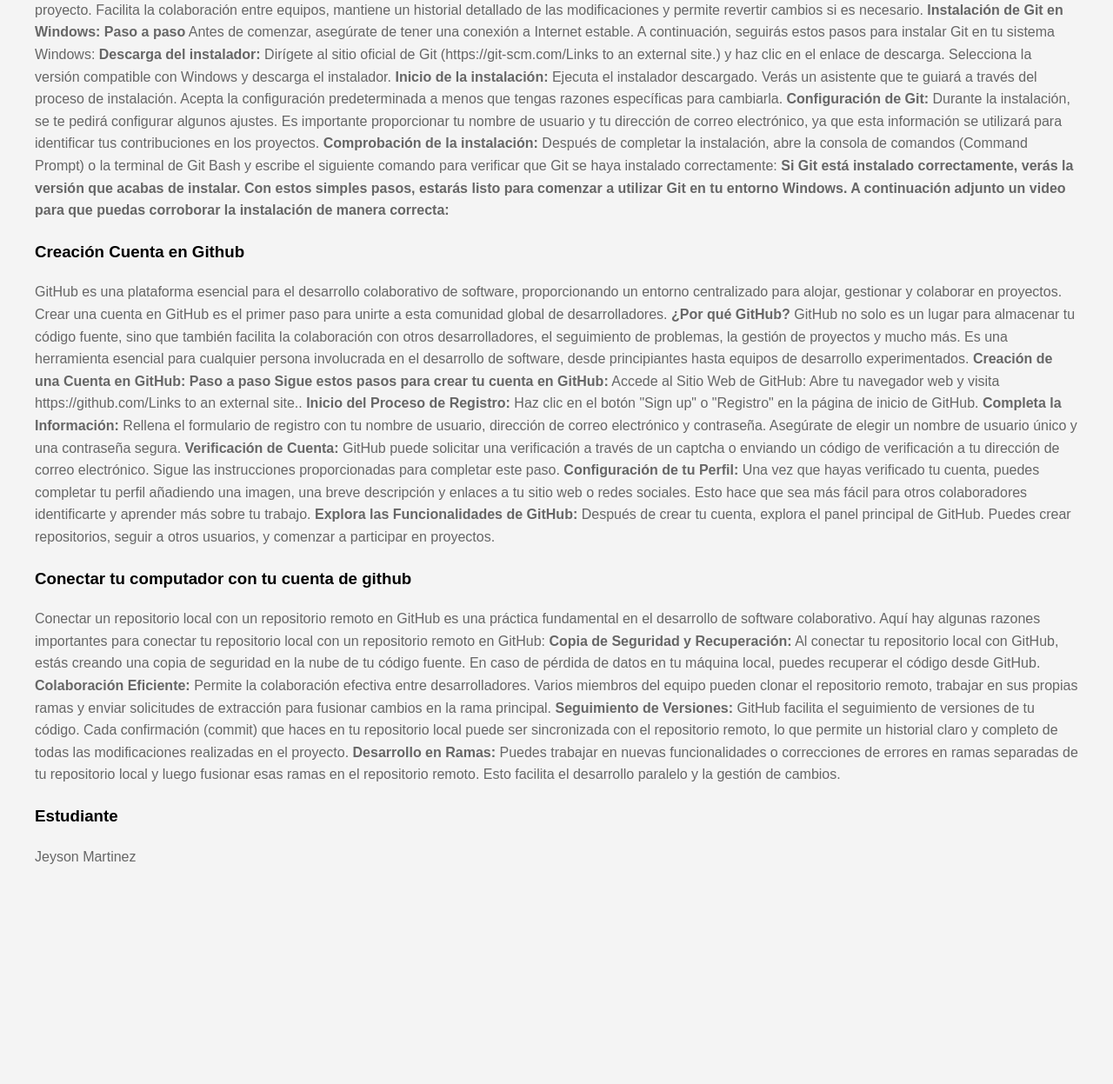
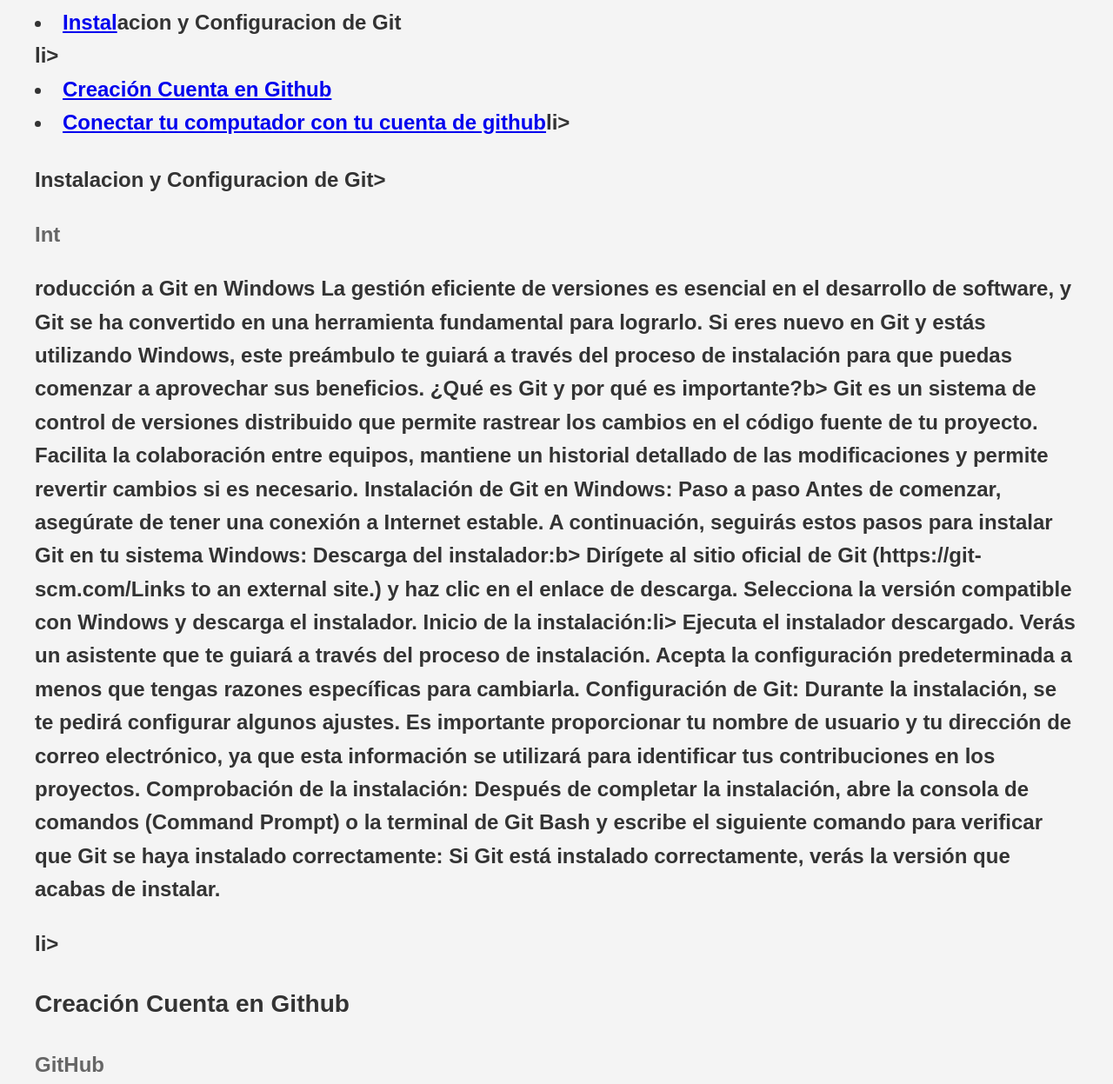
Before and after one commit to JeyMart/GitandGithubCUC, a plain HTML site: page index.html in a window 1280 px wide. Shown: the part 683-1930 px from the top of the page at 87% size. Before the commit the page ends 1741 px from the top, so only its background shows below. Drawn offline with Linux system fonts and the light colour scheme.

Commit message:
Commit Inicial

```diff
--- a/index.html
+++ b/index.html
@@ -1,9 +1,10 @@
+
 <!DOCTYPE html>
 <html lang="es">
 <head>
     <meta charset="UTF-8">
     <meta name="viewport" content="width=device-width, initial-scale=1.0">
-    <title>GIT Y GITHUB</title>
+    <title>GIT</title> Y GITHUB</title>
     <style>
         body {
             font-family: Arial, sans-serif;
@@ -37,73 +38,72 @@
     <header>
         <h1>GIT Y GITHUB</h1>
         <p>Buenas practicas de Desarrollo de Software.</p>
-        <p>Docente: MORALES ORTEGA ROBERTO CESAR.</p>
+        <p>Docente: MORALES ORTEGA ROBERTO CESAR.</p>p>
     </header>
 
     <section id="introduccion">
-        <h2>Introducción</h2>
+       </section> <h2>Introducción</h2h2>>
         <p>Esta es una página dedicada al uso de Git y Github como herramientas de versiones. </p>
-    </section>
+    </section>h2>
 
     <section id="contenido">
         <h2>Contenido Principal</h2>
         <p>En esta sección, exploraremos diferentes aspectos de [tu tema preferido]. Puedes encontrar información detallada, imágenes y enlaces interesantes.</p>
 
-        <ul>
-            <li><a href="#seccion1">Instalacion y Configuracion de Git</a></li>
+        <ul> </ul>
+            <li><a href="#seccion1">Instal</a>acion y Configuracion de Git</a></li>li>
             <li><a href="#seccion2">Creación Cuenta en Github</a></li>
-            <li><a href="#seccion3">Conectar tu computador con tu cuenta de github</a></li>
+            <li><a href="#seccion3">Conectar tu computador con tu cuenta de github</a></a>li>
         </ul>
 
         <section id="seccion1">
-            <h3>Instalacion y Configuracion de Git</h3>
-            <p>Introducción a Git en Windows
+           </section> <h3></h3>Instalacion y Configuracion de Git</h3li>>
+            <p>Int</p>roducción a Git en Windows
             La gestión eficiente de versiones es esencial en el desarrollo de software, y Git se ha convertido en una herramienta fundamental para lograrlo. Si eres nuevo en Git y estás utilizando Windows, este preámbulo te guiará a través del proceso de instalación para que puedas comenzar a aprovechar sus beneficios.
-                <b>¿Qué es Git y por qué es importante?</b>
+                <b>¿Qué es Git y por qué es importante?</b>b>
                 Git es un sistema de control de versiones distribuido que permite rastrear los cambios en el código fuente de tu proyecto. Facilita la colaboración entre equipos, mantiene un historial detallado de las modificaciones y permite revertir cambios si es necesario.
                 <b>Instalación de Git en Windows: Paso a paso</b>
                 Antes de comenzar, asegúrate de tener una conexión a Internet estable. A continuación, seguirás estos pasos para instalar Git en tu sistema Windows:
-                <b>Descarga del instalador:</b> Dirígete al sitio oficial de Git (https://git-scm.com/Links to an external site.) y haz clic en el enlace de descarga. Selecciona la versión compatible con Windows y descarga el instalador.
-                <b>Inicio de la instalación:</b> Ejecuta el instalador descargado. Verás un asistente que te guiará a través del proceso de instalación. Acepta la configuración predeterminada a menos que tengas razones específicas para cambiarla.
-                <b>Configuración de Git:</b> Durante la instalación, se te pedirá configurar algunos ajustes. Es importante proporcionar tu nombre de usuario y tu dirección de correo electrónico, ya que esta información se utilizará para identificar tus contribuciones en los proyectos.
+                <b>Descarga del instalador:</b>b> Dirígete al sitio oficial de Git (https://git-scm.com/Links to an external site.) y haz clic en el enlace de descarga. Selecciona la versión compatible con Windows y descarga el instalador.
+                <b>Inicio</b> de la instalación:</b>li> Ejecuta el instalador descargado. Verás un asistente que te guiará a través del proceso de instalación. Acepta la configuración predeterminada a menos que tengas razones específicas para cambiarla.
+                <b>Configura</b>ción de Git:</b> Durante la instalación, se te pedirá configurar algunos ajustes. Es importante proporcionar tu nombre de usuario y tu dirección de correo electrónico, ya que esta información se utilizará para identificar tus contribuciones en los proyectos.
                 <b>Comprobación de la instalación:</b> Después de completar la instalación, abre la consola de comandos (Command Prompt) o la terminal de Git Bash y escribe el siguiente comando para verificar que Git se haya instalado correctamente:
-                <b>Si Git está instalado correctamente, verás la versión que acabas de instalar.
-                 Con estos simples pasos, estarás listo para comenzar a utilizar Git en tu entorno Windows. A continuación adjunto un video para que puedas corroborar la instalación de manera correcta:</b></p>
-        </section>
+                <b>Si Git está instalado correctamente, verás la versión que acabas de instalar.</b></p>
+        </section>li>
 
         <section id="seccion2">
             <h3>Creación Cuenta en Github</h3>
-            <p>GitHub es una plataforma esencial para el desarrollo colaborativo de software, proporcionando un entorno centralizado para alojar, gestionar y colaborar en proyectos. Crear una cuenta en GitHub es el primer paso para unirte a esta comunidad global de desarrolladores.
-                <b>¿Por qué GitHub?</b>
+            <p>GitHub</p> es una plataforma esencial para el desarrollo colaborativo de software, proporcionando un entorno centralizado para alojar, gestionar y colaborar en proyectos. Crear una cuenta en GitHub es el primer paso para unirte a esta comunidad global de desarrolladores.
+                <b>¿P</b>or qué GitHub?</b>section>
                 GitHub no solo es un lugar para almacenar tu código fuente, sino que también facilita la colaboración con otros desarrolladores, el seguimiento de problemas, la gestión de proyectos y mucho más. Es una herramienta esencial para cualquier persona involucrada en el desarrollo de software, desde principiantes hasta equipos de desarrollo experimentados.
-                <b>Creación de una Cuenta en GitHub: Paso a paso</b>
+                <b>Creación</b> de una Cuenta en GitHub: Paso a paso</b>
                 <b>Sigue estos pasos para crear tu cuenta en GitHub:</b>
                 Accede al Sitio Web de GitHub: Abre tu navegador web y visita https://github.com/Links to an external site..
-                <b>Inicio del Proceso de Registro:</b> Haz clic en el botón "Sign up" o "Registro" en la página de inicio de GitHub.
-                <b>Completa la Información:</b> Rellena el formulario de registro con tu nombre de usuario, dirección de correo electrónico y contraseña. Asegúrate de elegir un nombre de usuario único y una contraseña segura.
-                <b>Verificación de Cuenta:</b> GitHub puede solicitar una verificación a través de un captcha o enviando un código de verificación a tu dirección de correo electrónico. Sigue las instrucciones proporcionadas para completar este paso.
-                <b>Configuración de tu Perfil:</b> Una vez que hayas verificado tu cuenta, puedes completar tu perfil añadiendo una imagen, una breve descripción y enlaces a tu sitio web o redes sociales. Esto hace que sea más fácil para otros colaboradores identificarte y aprender más sobre tu trabajo.
+                <b>Inicio</b> del Proceso de Registro:</b> Haz clic en el botón "Sign up" o "Registro" en la página de inicio de GitHub.
+                <b>Completa la Información:</b>b> Rellena el formulario de registro con tu nombre de usuario, dirección de correo electrónico y contraseña. Asegúrate de elegir un nombre de usuario único y una contraseña segura.
+                <b>Verificación de Cuenta:</b>b> GitHub puede solicitar una verificación a través de un captcha o enviando un código de verificación a tu dirección de correo electrónico. Sigue las instrucciones proporcionadas para completar este paso.
+                <b>Configura</b>ción de tu Perfil:</b> Una vez que hayas verificado tu cuenta, puedes completar tu perfil añadiendo una imagen, una breve descripción y enlaces a tu sitio web o redes sociales. Esto hace que sea más fácil para otros colaboradores identificarte y aprender más sobre tu trabajo.
                 <b>Explora las Funcionalidades de GitHub:</b> Después de crear tu cuenta, explora el panel principal de GitHub. Puedes crear repositorios, seguir a otros usuarios, y comenzar a participar en proyectos.
             </p>
-        </section>
+        </section>section>
 
         <section id="seccion3">
-            <h3>Conectar tu computador con tu cuenta de github</h3>
-            <p>Conectar un repositorio local con un repositorio remoto en GitHub es una práctica fundamental en el desarrollo de software colaborativo. Aquí hay algunas razones importantes para conectar tu repositorio local con un repositorio remoto en GitHub:
+            <h3>Conectar tu computador con tu cuenta de github</h3h3>>
+            <p>Conect</p>ar un repositorio local con un repositorio remoto en GitHub es una práctica fundamental en el desarrollo de software colaborativo. Aquí hay algunas razones importantes para conectar tu repositorio local con un repositorio remoto en GitHub:
                 <b>Copia de Seguridad y Recuperación:</b> Al conectar tu repositorio local con GitHub, estás creando una copia de seguridad en la nube de tu código fuente. En caso de pérdida de datos en tu máquina local, puedes recuperar el código desde GitHub.
-                <b>Colaboración Eficiente:</b> Permite la colaboración efectiva entre desarrolladores. Varios miembros del equipo pueden clonar el repositorio remoto, trabajar en sus propias ramas y enviar solicitudes de extracción para fusionar cambios en la rama principal.
-                <b>Seguimiento de Versiones:</b> GitHub facilita el seguimiento de versiones de tu código. Cada confirmación (commit) que haces en tu repositorio local puede ser sincronizada con el repositorio remoto, lo que permite un historial claro y completo de todas las modificaciones realizadas en el proyecto.
-                <b>Desarrollo en Ramas:</b> Puedes trabajar en nuevas funcionalidades o correcciones de errores en ramas separadas de tu repositorio local y luego fusionar esas ramas en el repositorio remoto. Esto facilita el desarrollo paralelo y la gestión de cambios.
-            </p>
+                <b>Colaboración Eficiente:</b>b> Permite la colaboración efectiva entre desarrolladores. Varios miembros del equipo pueden clonar el repositorio remoto, trabajar en sus propias ramas y enviar solicitudes de extracción para fusionar cambios en la rama principal.
+                <b>Seg</b>uimiento de Versiones:</b> GitHub facilita el seguimiento de versiones de tu código. Cada confirmación (commit) que haces en tu repositorio local puede ser sincronizada con el repositorio remoto, lo que permite un historial claro y completo de todas las modificaciones realizadas en el proyecto.
+                <b>Desar</b>rollo en Ramas:</b> Puedes trabajar en nuevas funcionalidades o correcciones de errores en ramas separadas de tu repositorio local y luego fusionar esas ramas en el repositorio remoto. Esto facilita el desarrollo paralelo y la gestión de cambios.
+            </p>h3>
 
 
 
-        </section>
+        </section>h3>
     </section>
 
     <section id="footer">
-        <h3>Estudiante</h3>
-        <p>Jeyson Martinez</p>
+       </section> <h3>Estud</h3>iante</h3>
+        <p>Jeyson Martinez</p>p>
     </section>
 </body>
 </html>
```
